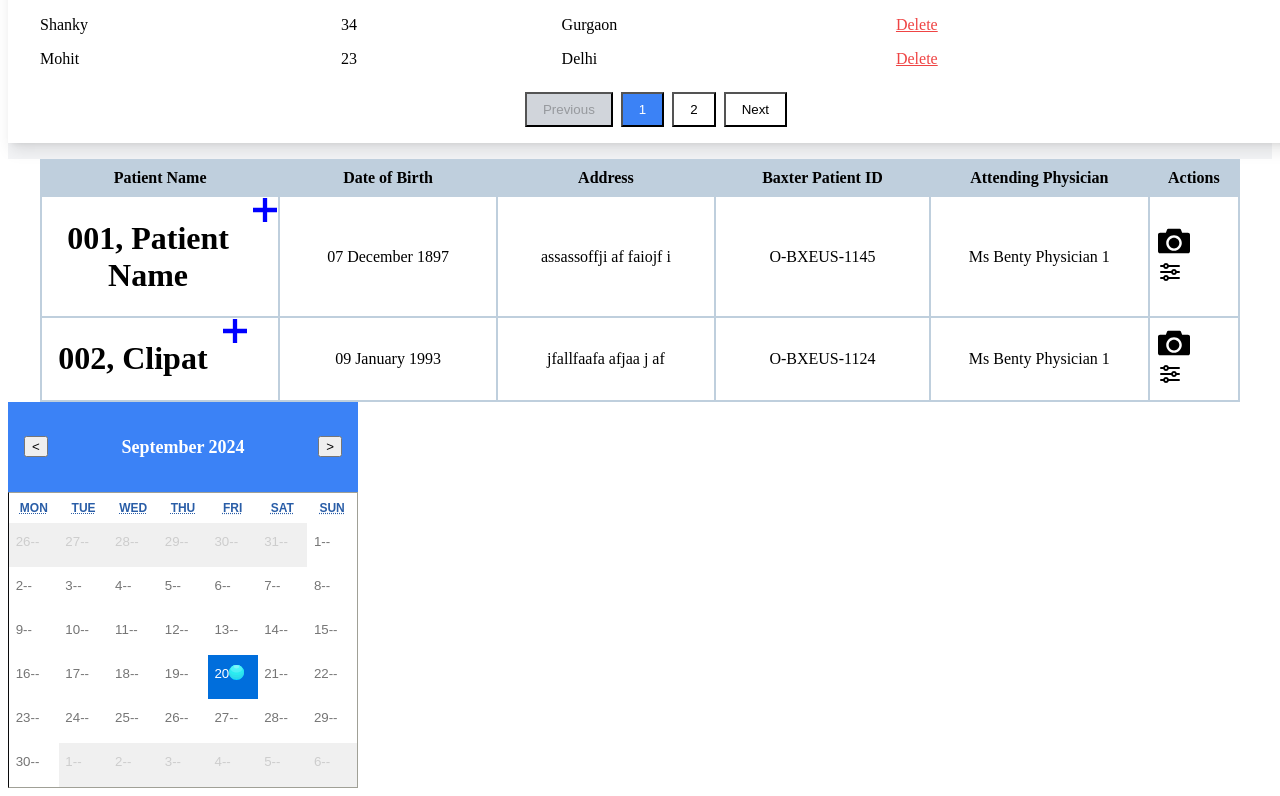
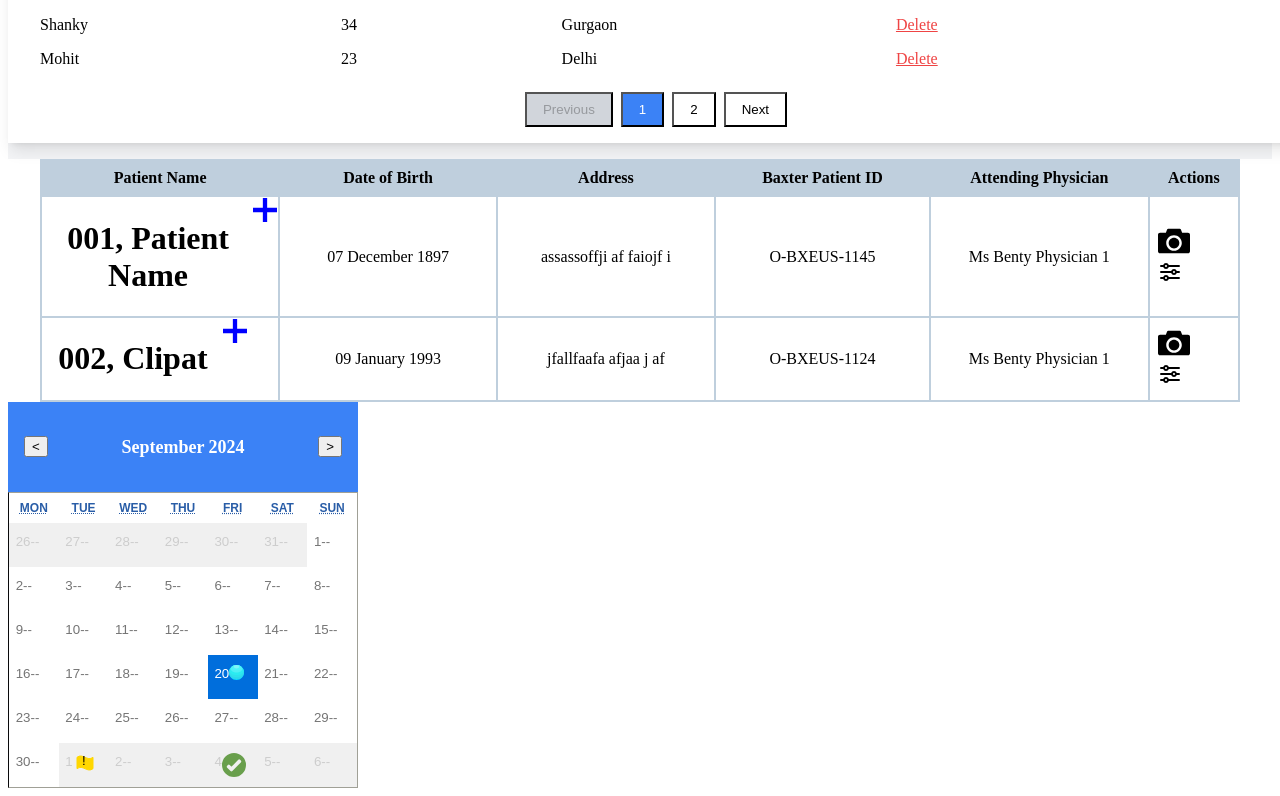
Before and after one commit to chefinazia/baxter-cms, a React (Vite) app: page / in a window 1280 px wide. Shown: the part 1776-2572 px from the top of the page. Built offline with nearby package versions, Linux system fonts and the light colour scheme.

Commit message:
svgs and tile functionality

```diff
--- a/src/components/CalendarComponent.jsx
+++ b/src/components/CalendarComponent.jsx
@@ -2,7 +2,10 @@ import React, { useState } from "react";
 import Calendar from "react-calendar";
 import "react-calendar/dist/Calendar.css";
 import FlagSVG from "../svg/flag.svg?react";
+import RedFlagSVG from "../svg/redFlag.svg?react";
+import GreenFlagSVG from "../svg/greenFlag.svg?react";
 import CurrentDateSVG from "../svg/currentDate.svg?react";
+import { CALENDAR_DATA } from "../constants/mockData";
 
 const CalendarComponent = () => {
   const [date, setDate] = useState(new Date());
@@ -38,15 +41,43 @@ const CalendarComponent = () => {
     const dateString = date.toDateString();
     const today = new Date().toDateString();
 
+    const checkup = CALENDAR_DATA.find(
+      (item) => new Date(item.checkupDate).toDateString() === dateString,
+    );
+
+    if (dateString === today) {
+      return (
+        <div className="flex items-center justify-center">
+          <CurrentDateSVG />
+        </div>
+      );
+    }
+
+    if (checkup) {
+      if (checkup.attended) {
+        return (
+          <div className="flex items-center justify-center">
+            <GreenFlagSVG />
+          </div>
+        );
+      } else if (!checkup.attended && date > new Date()) {
+        return (
+          <div className="flex items-center justify-center">
+            <FlagSVG />
+          </div>
+        );
+      } else if (!checkup.attended) {
+        return (
+          <div className="flex items-center justify-center">
+            <RedFlagSVG />
+          </div>
+        );
+      }
+    }
+
     return (
-      <div className = "flex items-center justify-center">
-        {dateString === today ? (
-          <CurrentDateSVG />
-        ) : events[dateString] ? (
-          <FlagSVG />
-        ) : (
-          <span>--</span>
-        )}
+      <div className="flex items-center justify-center">
+        <span>--</span>
       </div>
     );
   };
--- a/src/constants/mockData.js
+++ b/src/constants/mockData.js
@@ -14,3 +14,20 @@ export const DATE_OPTIONS = [
 ];
 export const MODALITY_OPTIONS = ["All", "MRI", "CT Scan", "X-Ray"];
 export const PATIENT_STATUS = ["Active", "InActive"];
+export const CALENDAR_DATA = [
+  {
+    id: "1",
+    attended: false,
+    checkupDate: "Tue Oct 01 2024",
+  },
+  {
+    id: "2",
+    attended: false,
+    checkupDate: "Tue Oct 13 2024",
+  },
+  {
+    id: "3",
+    attended: true,
+    checkupDate: "Tue Oct 04 2024",
+  },
+];
```
Also changed, not shown: src/svg/greenFlag.svg (added), src/svg/redFlag.svg (added).
